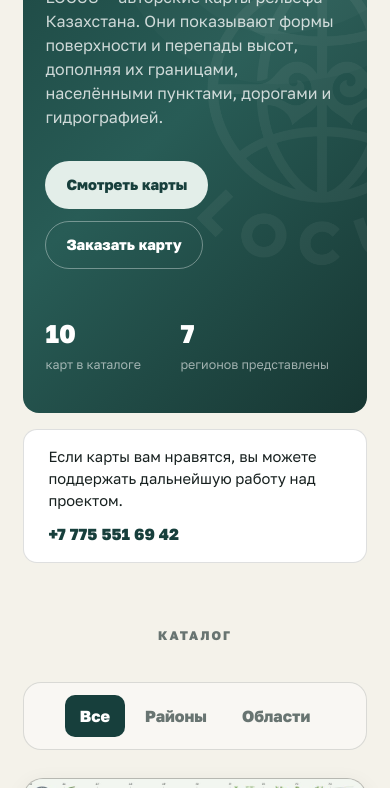
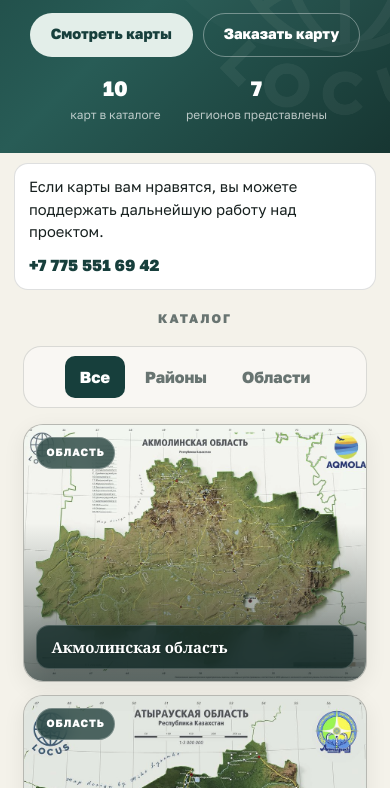
Before and after one commit to ktesifon-star/locus, a plain HTML site: page index.html in a window 390 px wide. Shown: the part 333-1121 px from the top of the page. Drawn offline with Linux system fonts and the light colour scheme; a web font is replaced by a local one.

Commit message:
Restore full-width compact hero, tighten catalog gaps, and center copyright

```diff
--- a/style.css
+++ b/style.css
@@ -125,14 +125,13 @@ img { max-width: 100%; }
 .hero {
   position: relative;
   overflow: hidden;
-  width: calc(100% - 2 * clamp(16px, 6vw, 90px));
-  max-width: 1200px;
-  min-height: 500px;
-  margin: 24px auto 0;
-  border-radius: 20px;
+  width: 100%;
+  min-height: 0;
+  margin: 0;
+  border-radius: 0;
   display: grid;
   align-items: center;
-  padding: 50px clamp(24px, 5vw, 70px);
+  padding: 40px clamp(20px, 6vw, 90px);
   color: var(--white);
   background:
     radial-gradient(circle at 78% 35%, rgba(255,255,255,.11), transparent 0 19%, transparent 20%),
@@ -166,7 +165,7 @@ img { max-width: 100%; }
   transform: rotate(-10deg);
   box-shadow: 0 0 0 40px rgba(255,255,255,.025), 0 0 0 90px rgba(255,255,255,.018);
 }
-.hero-inner { position: relative; z-index: 1; width: 100%; max-width: 100%; }
+.hero-inner { position: relative; z-index: 1; width: 100%; max-width: 1120px; margin: 0 auto; }
 .eyebrow {
   margin: 0 0 16px;
   color: var(--brand);
@@ -175,7 +174,7 @@ img { max-width: 100%; }
   letter-spacing: .16em;
   text-transform: uppercase;
 }
-.hero .eyebrow { color: #c7ddd8; text-align: center; }
+.hero .eyebrow { margin-bottom: 10px; color: #c7ddd8; text-align: center; }
 h1, h2, p { margin-top: 0; }
 h1 {
   width: 100%;
@@ -190,17 +189,22 @@ h1 {
   white-space: nowrap;
 }
 .hero h1 {
-  font-size: clamp(2.6rem, 5vw, 5rem);
+  margin-bottom: 14px;
+  font-size: clamp(2.5rem, 4.6vw, 4.5rem);
+  line-height: 1.06;
   white-space: normal;
 }
 
 .hero-copy {
-  max-width: 680px;
-  margin-bottom: 32px;
-  color: rgba(255,255,255,.78);
-  font-size: clamp(1rem, 1.5vw, 1.18rem);
+  max-width: 900px;
+  margin: 0 auto 20px;
+  color: rgba(255,255,255,.82);
+  font-size: clamp(.94rem, 1.25vw, 1.06rem);
+  line-height: 1.5;
+  text-align: center;
 }
-.hero-actions { display: flex; flex-wrap: wrap; gap: 12px; }
+.hero-actions { display: flex; justify-content: center; flex-wrap: wrap; gap: 10px; }
+.hero .button { min-height: 44px; }
 .button {
   display: inline-flex;
   align-items: center;
@@ -219,17 +223,19 @@ h1 {
 .button-secondary { color: var(--white); border-color: rgba(255,255,255,.36); background: transparent; }
 .hero-stats {
   display: flex;
+  justify-content: center;
   flex-wrap: wrap;
-  gap: 32px;
-  margin: 46px 0 0;
+  gap: 26px;
+  margin: 20px 0 0;
+  text-align: center;
 }
-.hero-stats div { min-width: 115px; }
-.hero-stats dt { font-size: 1.6rem; font-weight: 800; }
-.hero-stats dd { margin: 3px 0 0; color: rgba(255,255,255,.58); font-size: .78rem; }
+.hero-stats div { min-width: 105px; }
+.hero-stats dt { font-size: 1.3rem; font-weight: 800; }
+.hero-stats dd { margin: 2px 0 0; color: rgba(255,255,255,.7); font-size: .74rem; }
 
 /* Краткая строка поддержки между баннером и каталогом */
 .support-section {
-  padding: 16px clamp(20px, 6vw, 90px) 0;
+  padding: 12px clamp(20px, 6vw, 90px) 0;
   background: var(--paper);
 }
 .support-strip {
@@ -240,7 +246,7 @@ h1 {
   gap: 10px 24px;
   max-width: 1320px;
   margin: 0 auto;
-  padding: 16px 24px;
+  padding: 12px 20px;
   border: 1px solid var(--line);
   border-radius: 14px;
   background: var(--white);
@@ -261,11 +267,11 @@ h1 {
 .support-phone:hover { text-decoration: underline; }
 .support-phone:focus-visible { outline: 2px solid var(--brand-dark); outline-offset: 4px; }
 
-.catalog-section { padding: 90px clamp(20px, 6vw, 90px); }
+.catalog-section { padding: 26px clamp(20px, 6vw, 90px) 30px; }
 .catalog-section { max-width: 1500px; margin: 0 auto; }
 .section-heading {
   display: block;
-  margin-bottom: 36px;
+  margin-bottom: 18px;
   text-align: center;
 }
 .section-heading .eyebrow { margin-bottom: 0; }
@@ -284,8 +290,8 @@ h2 {
   align-items: center;
   justify-content: center;
   gap: 18px;
-  margin-bottom: 28px;
-  padding: 12px;
+  margin-bottom: 16px;
+  padding: 9px;
   border: 1px solid var(--line);
   border-radius: 18px;
   background: rgba(255,255,255,.42);
@@ -407,16 +413,18 @@ h2 {
 .empty-state { padding: 50px 0; color: var(--muted); text-align: center; }
 
 .catalog-note {
-  margin: 22px 0 0;
-  padding-top: 16px;
+  margin: 12px 0 0;
+  padding-top: 12px;
   border-top: 1px solid var(--line);
   color: var(--muted);
   font-size: .88rem;
   line-height: 1.5;
   text-align: center;
 }
+.catalog-note p { margin-bottom: 8px; }
+.catalog-note p:last-child { margin-bottom: 0; }
 
-.contact-section { padding: 20px clamp(20px, 6vw, 90px) 54px; background: var(--paper-2); }
+.contact-section { padding: 16px clamp(20px, 6vw, 90px) 36px; background: var(--paper-2); }
 .contact-card {
   max-width: 1320px;
   margin: 0 auto;
@@ -448,13 +456,14 @@ h2 {
 
 .site-footer {
   display: flex;
-  justify-content: space-between;
-  gap: 30px;
-  padding: 24px clamp(20px, 6vw, 90px);
+  justify-content: center;
+  gap: 0;
+  padding: 20px clamp(20px, 6vw, 90px);
   color: var(--muted);
   border-top: 1px solid var(--line);
   background: var(--paper);
   font-size: .78rem;
+  text-align: center;
 }
 .site-footer p { margin: 0; }
 
@@ -633,7 +642,7 @@ h2 {
 
 @media (max-width: 980px) {
   .header-nav { display: none; }
-  .hero { min-height: 450px; padding: 44px clamp(22px, 4vw, 50px); }
+  .hero { min-height: 0; padding: 36px clamp(20px, 5vw, 55px); }
   .section-heading { grid-template-columns: 1fr; gap: 22px; }
   .map-grid { grid-template-columns: repeat(2, minmax(0, 1fr)); }
   .contact-card { grid-template-columns: 1fr; gap: 16px; }
@@ -648,7 +657,7 @@ h2 {
   .brand-kicker { display: none; }
   .brand-logo-wrap { height: 42px; }
   .brand-kicker { font-size: .66rem; letter-spacing: .08em; }
-  .hero { min-height: 0; margin-top: 16px; padding: 38px 22px; border-radius: 16px; }
+  .hero { min-height: 0; margin-top: 0; padding: 30px 18px; border-radius: 0; }
   .hero::before {
     width: 330px;
     right: -120px;
@@ -659,12 +668,16 @@ h2 {
     font-size: clamp(2.7rem, 13vw, 4.7rem);
     white-space: normal;
   }
-  .hero-stats { gap: 20px; }
-  .catalog-section { padding-top: 64px; padding-bottom: 64px; }
+  .hero h1 { font-size: clamp(2.3rem, 9vw, 3.6rem); }
+  .hero-copy { margin-bottom: 16px; }
+  .hero-stats { gap: 18px; margin-top: 16px; }
+  .support-section { padding: 10px 14px 0; }
+  .support-strip { padding: 12px 14px; }
+  .catalog-section { padding-top: 20px; padding-bottom: 24px; }
   .catalog-toolbar { align-items: stretch; flex-direction: column; }
   .filter-tabs { overflow-x: auto; }
   .map-grid { grid-template-columns: 1fr; gap: 13px; }
-  .contact-section { padding-bottom: 42px; }
+  .contact-section { padding-top: 12px; padding-bottom: 28px; }
   .contact-card { padding: 20px 22px; border-radius: 16px; }
   .site-footer { flex-direction: column; gap: 8px; }
   .viewer-toolbar { align-items: flex-start; }
@@ -697,7 +710,7 @@ h2 {
   .map-passport dd { font-size: .66rem; }
 }
 
-.hero-copy-secondary { margin-top: 10px; }
+/* Содержимое баннера теперь размещено в одном компактном абзаце. */
 
 
 /* ===== Усиленная защита интерфейса ===== */
```
